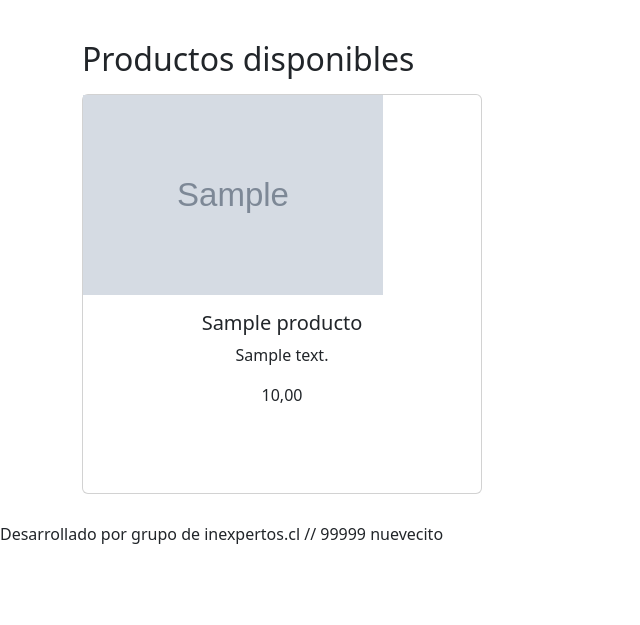
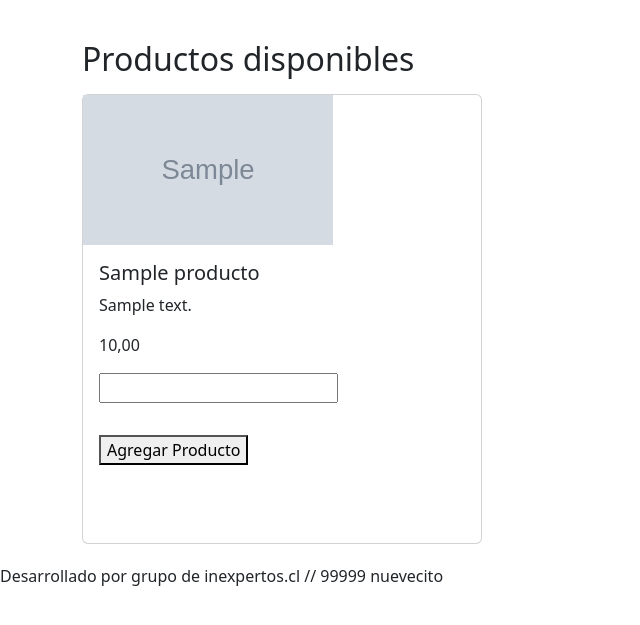
Before and after one commit to otarola3/M7A2grupal, a Django app: page /productos/ in a window 1280 px wide. Shown: the part 64-689 px from the top of the page, without its empty margins (0-640 px from the left). Run offline with Django 4.2, Linux system fonts and the light colour scheme; tables that the repository leaves empty hold one stand-in row (values such as "Sample post"); grey boxes marked "Sample" are stand-in pictures.

Commit message:
Actualizacion detalle de compra

```diff
--- a/core_m7/forms/formulario_1.py
+++ b/core_m7/forms/formulario_1.py
@@ -43,3 +43,7 @@ class RegistrationForm(forms.Form):
 
     class Meta(UserCreationForm.Meta):
         fields = UserCreationForm.Meta.fields + ('username', 'first_name', 'last_name', 'rut','email', 'group')
+
+class CompraForm(forms.Form):
+    cantidad = forms.IntegerField(min_value=0, label="cantidad", required=True, widget=forms.NumberInput(attrs={'placeholder': 'Ingrese cantidad'}))
+    producto_id = forms.HiddenInput()
--- a/core_m7/models.py
+++ b/core_m7/models.py
@@ -1,5 +1,6 @@
 from django.db import models
 from django.contrib.auth.models import User
+
 
 # Create your models here.
 class Imagen(models.Model):
@@ -80,7 +81,8 @@ class Producto(models.Model):
     nombre = models.CharField(max_length=100)
     descripcion = models.TextField()
     precio = models.DecimalField(max_digits=8, decimal_places=2)
-    imagen = imagen = models.ImageField(verbose_name='imagenes', upload_to='imagen_producto/')  # Relación con el modelo Imagen
+    imagen = models.ImageField(verbose_name='imagenes', upload_to='imagen_producto/')  # Relación con el modelo Imagen
+    stock = models.IntegerField(verbose_name='stock', default=0)
 
     class Meta:
         verbose_name = "Producto"
@@ -98,7 +100,6 @@ class Producto(models.Model):
 
 class Detalle(models.Model):
     id_productos = models.ForeignKey(Producto, on_delete=models.CASCADE, verbose_name="Producto")
-    id_pedido = models.ForeignKey(Pedido, on_delete=models.CASCADE, verbose_name="Pedido")
     cantidad = models.IntegerField(verbose_name="Cantidad")
     total_detalle = models.IntegerField(verbose_name="Total")
 
--- a/core_m7/templates/productos.html
+++ b/core_m7/templates/productos.html
@@ -7,18 +7,31 @@
         <h2>Productos disponibles</h2>
         <div class="row">
             {% for producto in productos %}
-            <div class="col-sm-4 mt-2 mb-2 mr- 2 ml-2">
-                <div class="card text-center mt-t" style="width: 400px; height: 400px;">
-                    <img src="{% get_media_prefix %}{{ producto.imagen }}" style="width: 300px; height: 200px;">
+            <div class="col-md-4 mt-2">
+                <div class="card mt-top" style="width: 400px; height: 450px;">
+
+                    <img src="{% get_media_prefix %}{{ producto.imagen }}" style="width: 250px; height: 150px;">
                     <div class="card-body">
                         <h5 class="card-title">{{ producto.nombre }}</h5>
                         <p class="card-text">{{ producto.descripcion }}</p>
                         <p class="card-text">{{ producto.precio }}</p>
+                        <form method="post" action="{% url 'compra' %}">
+                            {% csrf_token %}
+                            <div class="row mb-2">
+                                <div class="col-sm" text-left>
+                                <input type="number" id="cantidad" name="cantidad" min="0">
+                                <input type="hidden" name="producto" value="{{ producto.id }}">
+                                <input type="hidden" name="producto_precio" value="{{ producto.precio }}">
+                                </div>
+                            </div>
+                            <button class = "mt-4" type="submit">Agregar Producto</button>
+                        </form>
                     </div>
                 </div>
             </div>
             {% endfor %}
         </div>
+
     </div>
 </section>
 {% endblock %}
--- a/core_m7/templates/registro.html
+++ b/core_m7/templates/registro.html
@@ -82,7 +82,7 @@
             </div>
 
             <button class = "mt-4" type="submit">Registrarse</button>
-          </form>
+        </form>
 
     </div>
 </section>
--- a/core_m7/views.py
+++ b/core_m7/views.py
@@ -1,9 +1,9 @@
 from django.shortcuts import render, redirect
 from django.views.generic import TemplateView
 from django.contrib.auth.models import User, Group
-from core_m7.forms.formulario_1 import LoginForm, RegistrationForm
-from django.contrib.auth import authenticate, login, logout
-from .models import Cliente, Producto
+from core_m7.forms.formulario_1 import LoginForm, RegistrationForm, CompraForm
+from django.contrib.auth import authenticate, login
+from .models import Cliente, Producto, Detalle
 from django.http import HttpResponse
 from django.core import mail
 import random
@@ -16,13 +16,8 @@ connection.open()
 def index_welcome(request):
     return render(request, 'welcome.html')
 
-
 class BienvenidaView(TemplateView):
     template_name = "bienvenida_login.html"
-
-class TareasView(TemplateView):
-    template_name = "tareas.html"
-
 
 def user_login(request):
     if request.method == 'POST':
@@ -55,12 +50,9 @@ def generate_random_password():
     password = "".join(random.choice(caracter) for i in range(6))
     return password
 
-
 def register(request):
-
     if request.method == 'POST':
         form = RegistrationForm(request.POST)
-
 
         if form.is_valid():
             username = form.cleaned_data["username"]
@@ -110,11 +102,30 @@ def register(request):
 
     return render(request, 'registro.html', {'form': form})
 
+def listar_productos(request):
+    productos = Producto.objects.all()  # Obtener los primeros 5 productos disponibles)
+    contexto = {'productos': productos}
 
-def listar_productos(request):
-    print('Antes de extraer producto')
-    productos = Producto.objects.all()  # Obtener los primeros 5 productos disponibles
-    print('Despues de extraer producto')
-    print(productos)
-    contexto = {'productos': productos}
     return render(request, 'productos.html', contexto)
+
+def compra(request):
+    if request.method == 'POST':
+        print(request.POST)
+        cantidad = int(request.POST['cantidad'])
+        producto_id = int(request.POST['producto'])
+
+        producto = Producto.objects.get(pk=producto_id)
+
+        total = cantidad * producto.precio
+
+        compra_nuevo = Detalle(id_productos=producto, cantidad=cantidad, total_detalle=total)
+        compra_nuevo.save()
+
+
+        # Aquí puedes realizar las acciones necesarias con los datos de la compra
+
+        print(f"Cantidad: {cantidad}")
+        print(f"Producto ID: {producto_id}")
+        print(f"Total: {total}")
+
+    return redirect('listar_productos')
--- a/proyecto_m7/settings.py
+++ b/proyecto_m7/settings.py
@@ -67,6 +67,7 @@ TEMPLATES = [
                 'django.template.context_processors.request',
                 'django.contrib.auth.context_processors.auth',
                 'django.contrib.messages.context_processors.messages',
+
             ],
         },
     },
--- a/proyecto_m7/urls.py
+++ b/proyecto_m7/urls.py
@@ -16,9 +16,12 @@ Including another URLconf
 """
 from django.contrib import admin
 from django.urls import path
-from core_m7.views import index_welcome, BienvenidaView, register, listar_productos
+from core_m7.views import index_welcome, BienvenidaView, register, listar_productos, compra
 from django.contrib.auth import views
 from django.conf import settings
+
+
+
 urlpatterns = [
     path('admin/', admin.site.urls),
     path('', index_welcome, name="index"),
@@ -26,7 +29,13 @@ urlpatterns = [
     path('logout/', views.LogoutView.as_view(), name='logout'),
     path('bienvenida_login/', BienvenidaView.as_view(), name='bienvenida'),
     path('registro/', register, name='registro'),
-    path('productos/', listar_productos, name='listar_productos')
+    path('productos/', listar_productos, name='listar_productos'),
+    path('compra/', compra, name='compra'),
+
+
+
+
+
 
 ]
 
```
Also changed, not shown: core_m7/migrations/0002_producto_stock.py (added), core_m7/migrations/0003_alter_pedido_id_estado.py (added), core_m7/migrations/0004_remove_detalle_id_pedido_alter_pedido_id_estado.py (added), core_m7/templates/compra.html (added), media/imagen_producto/Durazno.jpeg (added), 1 other file.
